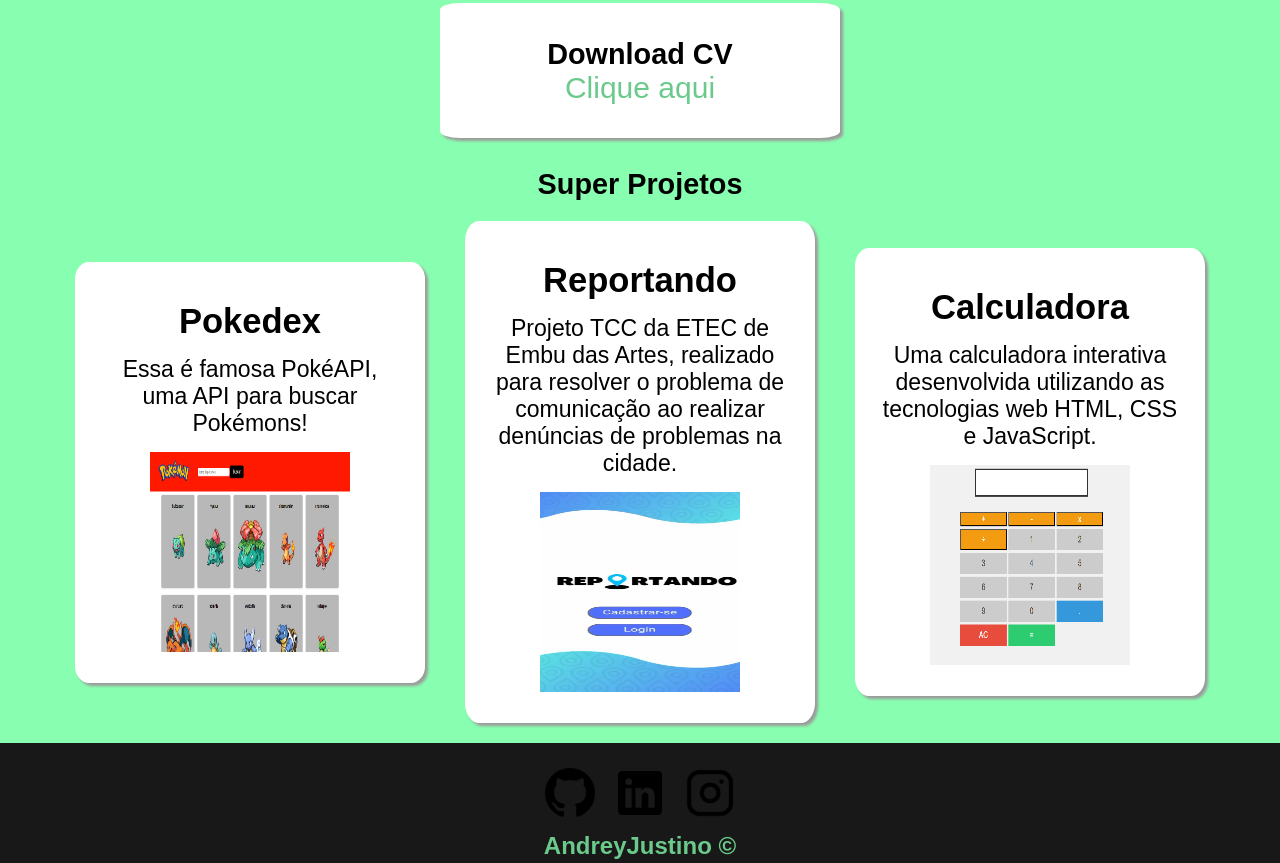
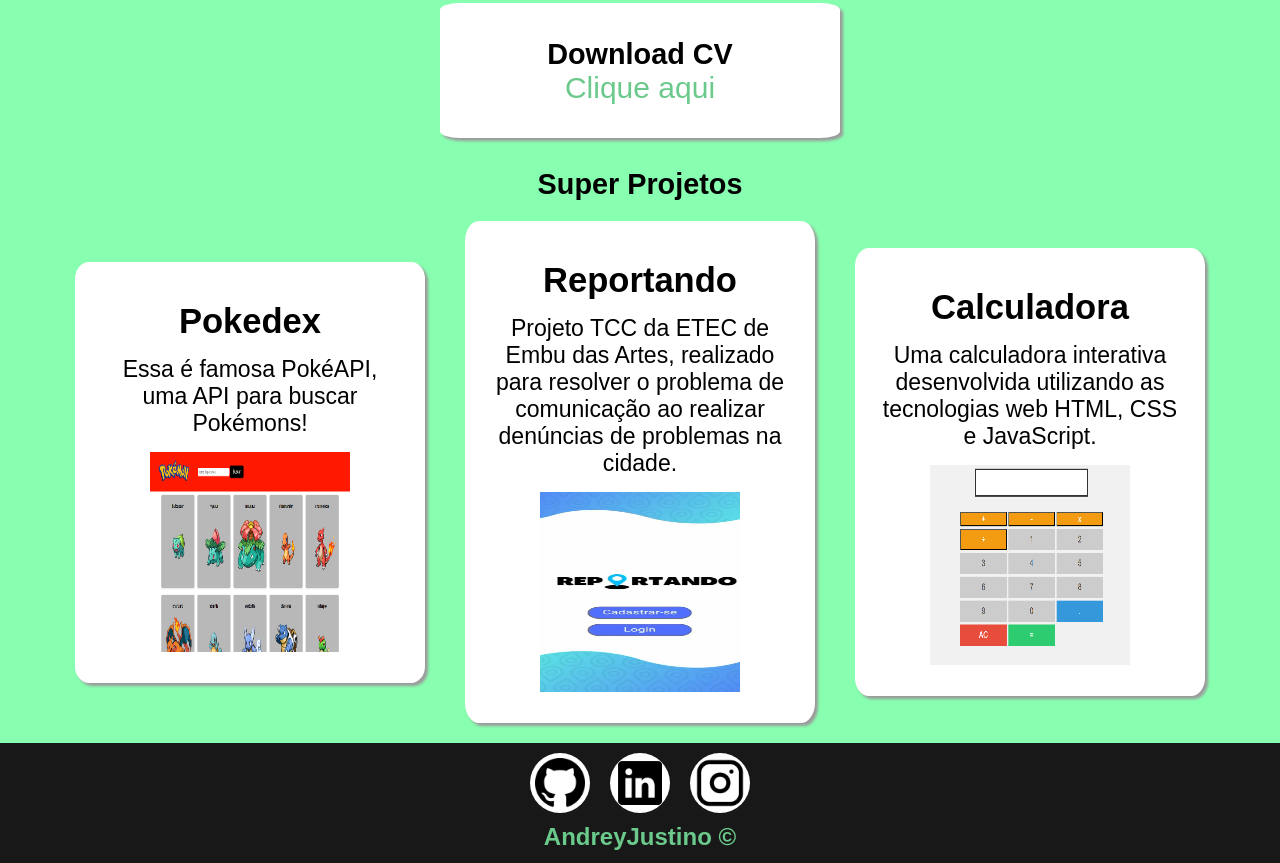
Before and after one commit to AndreyJustino/Portfolio, a plain HTML site: page index.html in a window 1280 px wide. Shown: the part 1554-2417 px from the top of the page. Drawn offline with Linux system fonts and the light colour scheme.

Commit message:
Atualização 1.1v

```diff
--- a/index.html
+++ b/index.html
@@ -87,19 +87,19 @@
     <footer class="rodape" id="rodape">
         <ul>
 
-            <li>
+            <li class="esfera">
                 <a href="https://github.com/AndreyJustino" target="_blank" rel="external">
                     <img src="img/github.png" alt="icone-git">
                 </a>
             </li>
 
-            <li>
+            <li class="esfera">
                 <a href="https://www.linkedin.com/in/andrey-sebastian-justino/" target="_blank" rel="external">
                     <img src="img/linkedin.png" alt="icone-linkedin">
                 </a>
             </li>
 
-            <li>
+            <li class="esfera">
                 <a href="https://www.instagram.com/dreeyzeira/" target="_blank" rel="external">
                     <img src="img/instagram.png" alt="icone-instagram">
                 </a>
--- a/styles.css
+++ b/styles.css
@@ -58,6 +58,18 @@ header h1{
 
     header h1{
         margin-top: 20px;
+        margin-left: 25px;
+    }
+}
+
+@media (max-width: 320px) {
+    .navbar{
+        margin-top: 0px;
+        font-size: small;
+    }
+
+    header h1{
+        margin-top: 10px;
         margin-left: 25px;
     }
 }
@@ -256,3 +268,21 @@ footer ul li img {
     height: 50px;
     width: 50px;
 }
+
+.esfera{
+    background-color: white;
+    border-radius: 50%;
+    width: 60px;
+    height: 60px;
+}
+
+.esfera:hover{
+    box-shadow: 0 0 10px .25rem #88ffb0;
+}
+
+footer ul li img {
+    height: 50px;
+    width: 50px;
+    margin-top: 5px;
+    margin-left: 5px;
+}
```
